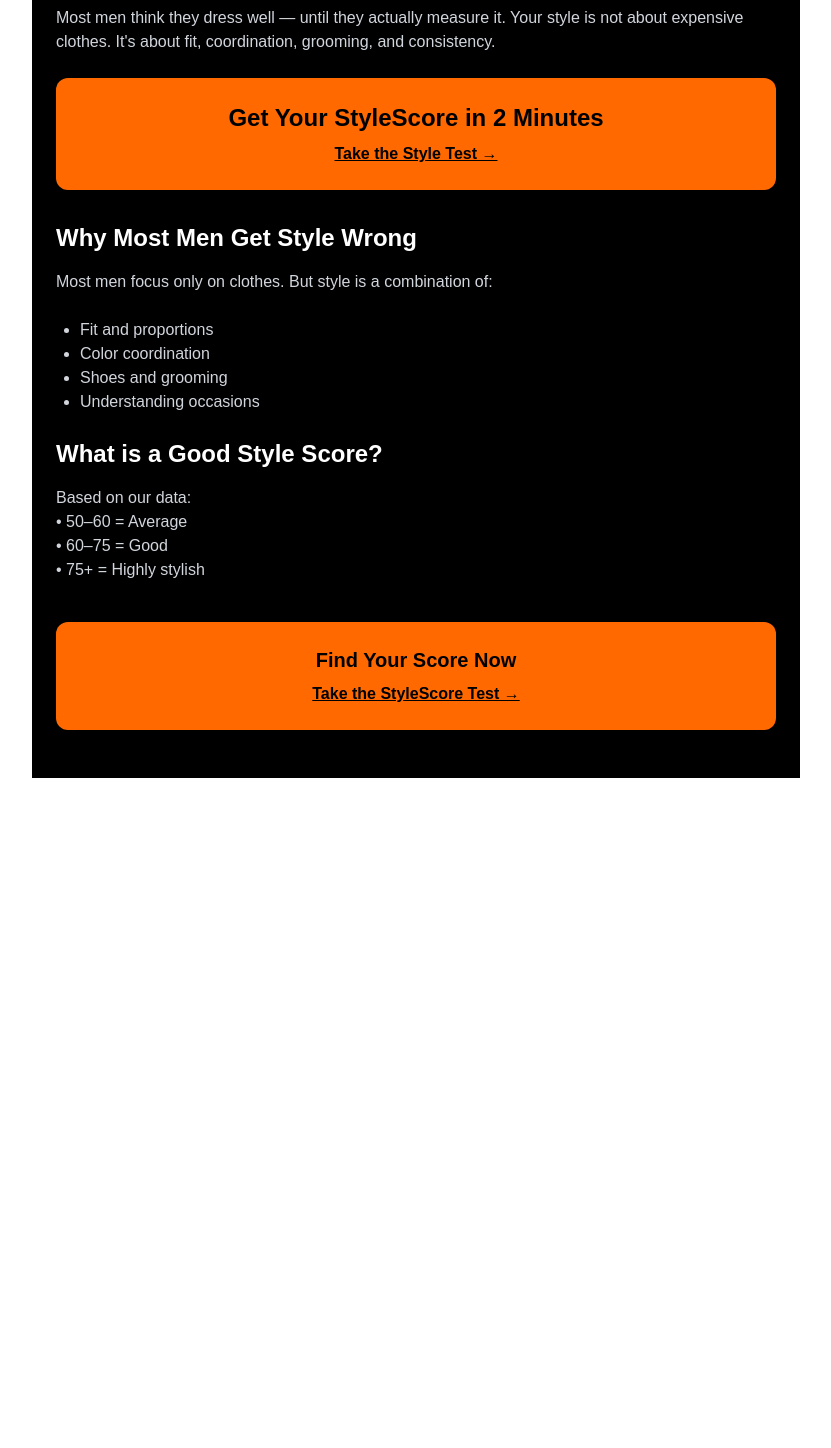
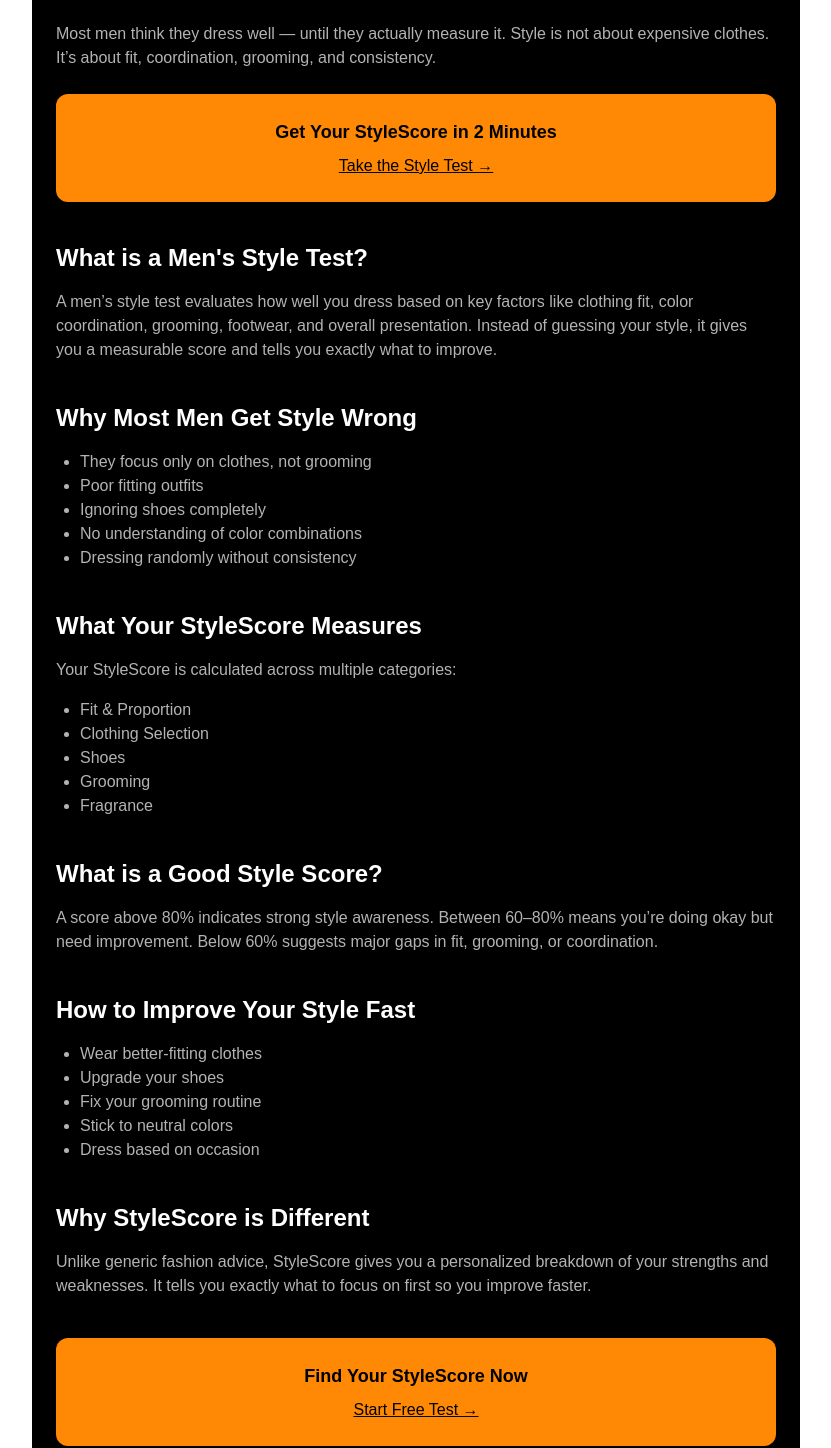
Before and after one commit to opusally-hash/stylescore-men, a Next.js app: page /blog/mens-style-test in a window 1280 px wide. Shown: the part 106-1554 px from the top of the page, without its empty margins (224-1055 px from the left). Before the commit the page ends 884 px from the top, so only its background shows below. Built offline with nearby package versions, Linux system fonts and the light colour scheme.

Commit message:
Add premium AI style report flow with Stripe checkout

```diff
--- a/app/blog/mens-style-test/page.tsx
+++ b/app/blog/mens-style-test/page.tsx
@@ -1,53 +1,108 @@
 export default function Page() {
   return (
-    <div className="min-h-screen bg-black text-white px-6 py-12 max-w-3xl mx-auto">
+    <div className="min-h-screen bg-black text-white px-6 py-16 max-w-3xl mx-auto">
+
       <h1 className="text-4xl font-bold mb-6">
         Take the Ultimate Men's Style Test (Free)
       </h1>
 
-      <p className="text-gray-300 mb-6">
+      <p className="text-white/70 mb-6">
         Most men think they dress well — until they actually measure it.
-        Your style is not about expensive clothes. It's about fit, coordination,
+        Style is not about expensive clothes. It’s about fit, coordination,
         grooming, and consistency.
       </p>
 
-      <div className="bg-orange-500 text-black p-6 rounded-xl text-center mb-8">
-        <h2 className="text-2xl font-semibold mb-2">
+      {/* CTA */}
+      <div className="bg-orange-400 text-black rounded-xl p-6 text-center mb-10">
+        <p className="font-semibold text-lg mb-2">
           Get Your StyleScore in 2 Minutes
-        </h2>
-        <a href="/assessment" className="underline font-bold">
+        </p>
+        <a href="/onboarding" className="underline font-medium">
           Take the Style Test →
         </a>
       </div>
 
-      <h2 className="text-2xl font-semibold mb-4">Why Most Men Get Style Wrong</h2>
-      <p className="text-gray-300 mb-6">
-        Most men focus only on clothes. But style is a combination of:
+      <h2 className="text-2xl font-semibold mt-10 mb-4">
+        What is a Men's Style Test?
+      </h2>
+
+      <p className="text-white/70 mb-6">
+        A men’s style test evaluates how well you dress based on key factors
+        like clothing fit, color coordination, grooming, footwear, and
+        overall presentation. Instead of guessing your style, it gives you a
+        measurable score and tells you exactly what to improve.
       </p>
 
-      <ul className="list-disc pl-6 text-gray-300 mb-6">
-        <li>Fit and proportions</li>
-        <li>Color coordination</li>
-        <li>Shoes and grooming</li>
-        <li>Understanding occasions</li>
+      <h2 className="text-2xl font-semibold mt-10 mb-4">
+        Why Most Men Get Style Wrong
+      </h2>
+
+      <ul className="list-disc ml-6 text-white/70 mb-6">
+        <li>They focus only on clothes, not grooming</li>
+        <li>Poor fitting outfits</li>
+        <li>Ignoring shoes completely</li>
+        <li>No understanding of color combinations</li>
+        <li>Dressing randomly without consistency</li>
       </ul>
 
-      <h2 className="text-2xl font-semibold mb-4">What is a Good Style Score?</h2>
-      <p className="text-gray-300 mb-6">
-        Based on our data:
-        <br />• 50–60 = Average
-        <br />• 60–75 = Good
-        <br />• 75+ = Highly stylish
+      <h2 className="text-2xl font-semibold mt-10 mb-4">
+        What Your StyleScore Measures
+      </h2>
+
+      <p className="text-white/70 mb-4">
+        Your StyleScore is calculated across multiple categories:
       </p>
 
-      <div className="bg-orange-500 text-black p-6 rounded-xl text-center mt-10">
-        <h2 className="text-xl font-semibold mb-2">
-          Find Your Score Now
-        </h2>
-        <a href="/assessment" className="underline font-bold">
-          Take the StyleScore Test →
+      <ul className="list-disc ml-6 text-white/70 mb-6">
+        <li>Fit & Proportion</li>
+        <li>Clothing Selection</li>
+        <li>Shoes</li>
+        <li>Grooming</li>
+        <li>Fragrance</li>
+      </ul>
+
+      <h2 className="text-2xl font-semibold mt-10 mb-4">
+        What is a Good Style Score?
+      </h2>
+
+      <p className="text-white/70 mb-6">
+        A score above 80% indicates strong style awareness. Between 60–80%
+        means you’re doing okay but need improvement. Below 60% suggests major
+        gaps in fit, grooming, or coordination.
+      </p>
+
+      <h2 className="text-2xl font-semibold mt-10 mb-4">
+        How to Improve Your Style Fast
+      </h2>
+
+      <ul className="list-disc ml-6 text-white/70 mb-6">
+        <li>Wear better-fitting clothes</li>
+        <li>Upgrade your shoes</li>
+        <li>Fix your grooming routine</li>
+        <li>Stick to neutral colors</li>
+        <li>Dress based on occasion</li>
+      </ul>
+
+      <h2 className="text-2xl font-semibold mt-10 mb-4">
+        Why StyleScore is Different
+      </h2>
+
+      <p className="text-white/70 mb-6">
+        Unlike generic fashion advice, StyleScore gives you a personalized
+        breakdown of your strengths and weaknesses. It tells you exactly what
+        to focus on first so you improve faster.
+      </p>
+
+      {/* Bottom CTA */}
+      <div className="bg-orange-400 text-black rounded-xl p-6 text-center mt-10">
+        <p className="font-semibold text-lg mb-2">
+          Find Your StyleScore Now
+        </p>
+        <a href="/onboarding" className="underline font-medium">
+          Start Free Test →
         </a>
       </div>
+
     </div>
   );
 }
```
